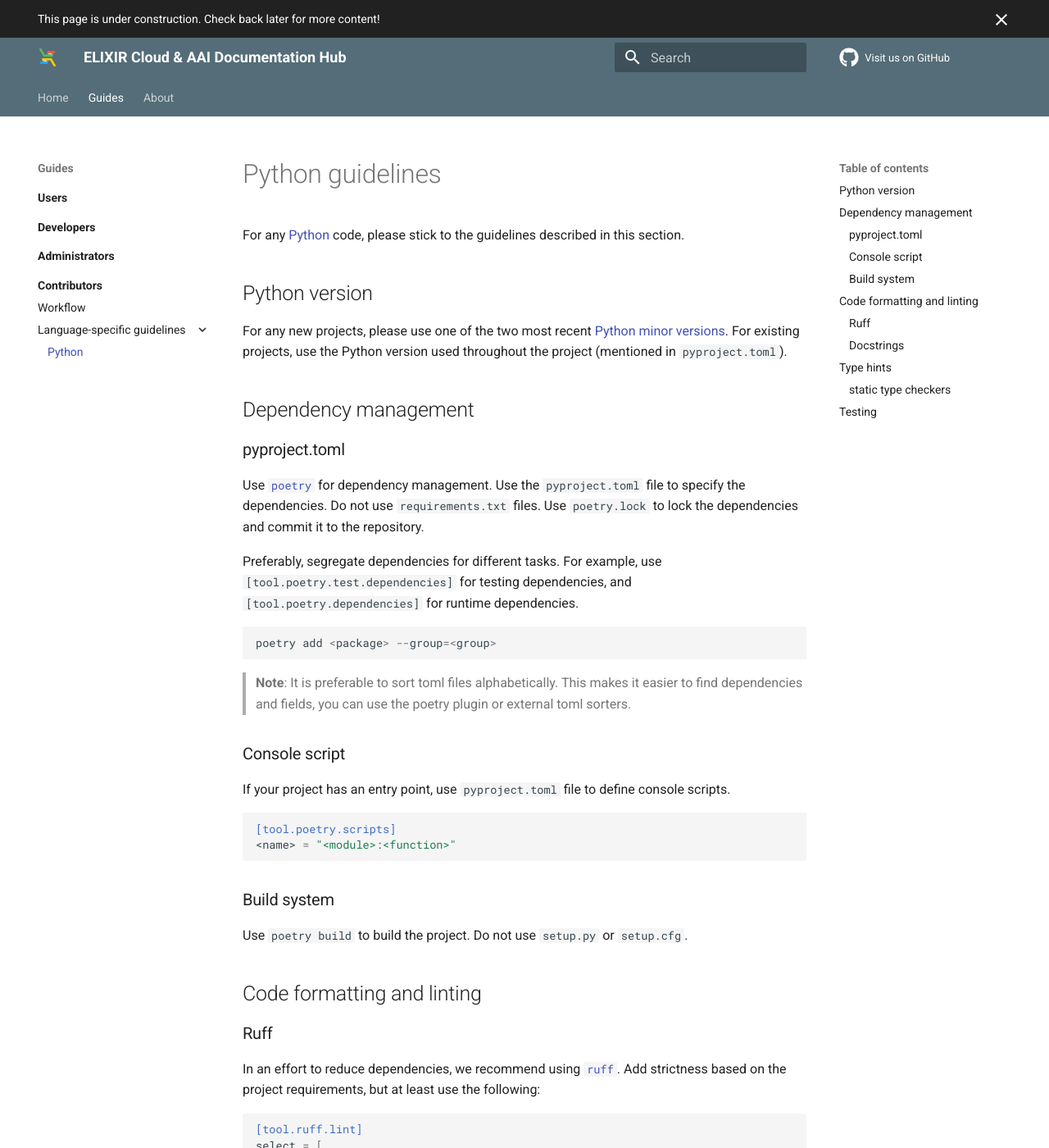
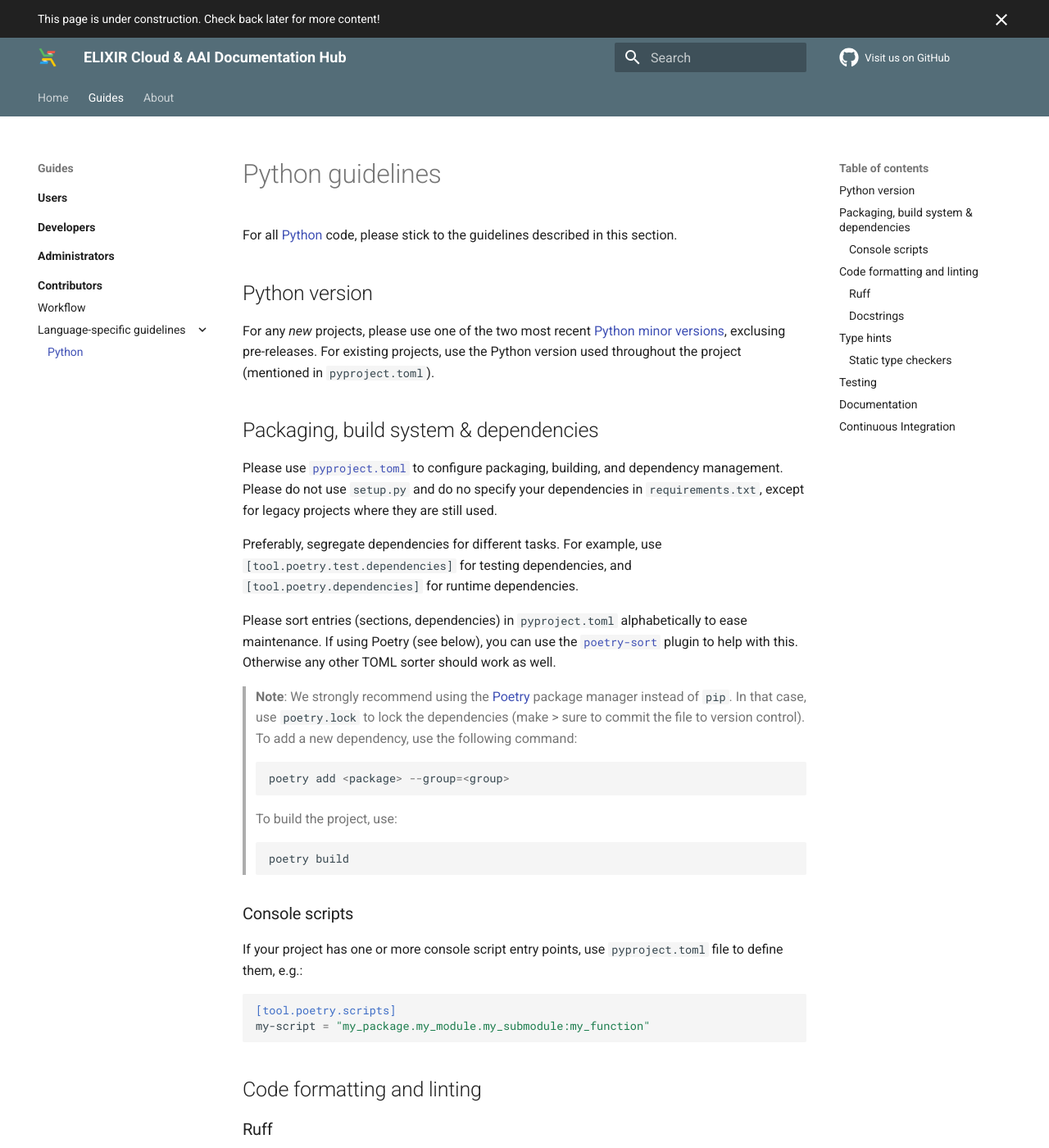
Before and after one commit to elixir-cloud-aai/elixir-cloud-aai.github.io, an MkDocs documentation site: the page built from docs/guides/guide-contributor/language-specific/python.md, in a window 1280 px wide and 1400 px high. Shown: the whole window at 82% size. Built offline with MkDocs 1.6.1 and Material for MkDocs 9.7.7, drawn with Linux system fonts in a browser that asks for light colours; comment, search, counter and statistics services are not loaded; some of the changed text lies outside the part shown.

Commit message:
some updates

````diff
--- a/docs/guides/guide-contributor/language-specific/python.md
+++ b/docs/guides/guide-contributor/language-specific/python.md
@@ -1,52 +1,62 @@
 # Python guidelines
 
-For any [Python][py] code, please stick to the guidelines described in this
+For all [Python][py] code, please stick to the guidelines described in this
 section.
 
 ## Python version
 
-For any new projects, please use one of the two most recent [Python minor
-versions][py-downloads]. For existing projects, use the Python version used
-throughout the project (mentioned in `pyproject.toml`).
+For any _new_ projects, please use one of the two most recent [Python minor
+versions][py-downloads], exclusing pre-releases. For existing projects, use the
+Python version used throughout the project (mentioned in `pyproject.toml`).
 
-## Dependency management
+## Packaging, build system & dependencies
 
-### pyproject.toml
-
-Use [`poetry`][py-poetry] for dependency management. Use the `pyproject.toml`
-file to specify the dependencies. Do not use `requirements.txt` files. Use
-`poetry.lock` to lock the dependencies and commit it to the repository.
+Please use [`pyproject.toml`][py-toml] to configure packaging, building, and
+dependency management. Please do not use `setup.py` and do no specify your
+dependencies in `requirements.txt`, except for legacy projects where they are
+still used.
 
 Preferably, segregate dependencies for different tasks. For example, use
 `[tool.poetry.test.dependencies]` for testing dependencies, and
 `[tool.poetry.dependencies]` for runtime dependencies.
 
-```python
-poetry add <package> --group=<group>
-```
+Please sort entries (sections, dependencies) in `pyproject.toml` alphabetically
+to ease maintenance. If using Poetry (see below), you can use the
+[`poetry-sort`][py-poetry-sort] plugin to help with this. Otherwise any other
+TOML sorter should work as well.
 
-> **Note**: It is preferable to sort toml files alphabetically. This makes it
-> easier to find dependencies and fields, you can use the poetry
-> plugin or external toml sorters.
+> **Note**: We strongly recommend using the [Poetry][py-poetry] package manager
+> instead of `pip`. In that case, use `poetry.lock` to lock the dependencies
+> (make > sure to commit the file to version control). To add a new dependency,
+> use the following command:
+>
+> ```python
+> poetry add <package> --group=<group>
+> ```
+>
+> To build the project, use:
+>
+> ```python
+> poetry build
+> ```
 
-### Console script
-If your project has an entry point, use `pyproject.toml` file to define console
-scripts.
+### Console scripts
+
+If your project has one or more console script entry points, use
+`pyproject.toml` file to define them, e.g.:
 
 ```toml
 [tool.poetry.scripts]
-<name> = "<module>:<function>"
+my-script = "my_package.my_module.my_submodule:my_function"
 ```
-
-### Build system
-
-Use `poetry build` to build the project. Do not use `setup.py` or `setup.cfg`.
 
 ## Code formatting and linting
 
 ### Ruff
-In an effort to reduce dependencies, we recommend using [`ruff`][py-ruff]. Add strictness
-based on the project requirements, but at least use the following:
+
+In an effort to reduce dependencies, we recommend using [`ruff`][py-ruff] for
+new projects and configuring it in `pyproject.toml`. Configure strictness based
+on project requirements, but at least use the following:
 
 ```toml
 [tool.ruff.lint]
@@ -62,36 +72,76 @@ select = [
 ]
 ```
 
-> **Note**: You can fix lints by running `ruff check --fix <Path>` and
-> `ruff format <Path>` to format the code.
+> **Note**: You can fix lints by running `ruff check --fix <Path>` and `ruff
+> format <Path>` to format the code.
 
 ### Docstrings
 
-With pydocstyle, you can enforce the Google-style docstrings. Add the following
-to the `pyproject.toml` file:
+Please use [Google-style docstrings][py-doc-google] for all packages, modules,
+classes, methods and functions. With `pydocstyle`, you can enforce this style
+with the following entry in the `pyproject.toml` file:
 
 ```toml
 [tool.ruff.lint.pydocstyle]
 convention = "google"
 ```
 
-The above will enforce Google-style docstrings. It is recommended to add at least
-`Arguments`, `Args`, `Returns`, `Raises` and `Example` sections to classes, methods
-whereever possible.
+For **methods and functions**, please include at least the following sections,
+where applicable:
+
+- `Args`
+- `Returns` (or `Yields`, for generator functions)
+- `Raises`
+
+For **classes**, please include the `Attributes` section.
+
+Furthermore, in all cases, consider including `Examples` and `Note` sections.
 
 ## Type hints
 
 Add [type hints][py-typing] to _all_ function and method signatures, as well as
-any global variables. Adding type hints to local variables is recommended.
+any global variables. Adding type hints to local variables is recommended if
+types aren't obvious from assignments.
+
 Adding type hints to (unit) tests is not necessary.
 
-### static type checkers
+> **Note**: You can try using [MonkeyType][py-monkey-type] to help with adding
+> type hints to your code.
 
-please use [`mypy`][py-mypy] to check the type hints.
+### Static type checkers
+
+Please use a type checker to check for type consistency across your project. We
+recommend using [`mypy`][py-mypy], but alternatives are acceptable.
 
 ## Testing
 
-Use [`pytest`][py-pytest] as a test runner for unit tests. You can determine
-the test coverage with the [`coverage`][py-cov] package. Strive for a test
-coverage of 100% for new projects. Proposed code changes should never reduce
-the previous test coverage.
+Please provide extensive tests (both unit and integration) for your code and
+determine the test coverage with the [`coverage`][py-cov] package. Strive
+for a test coverage of 100% for unit and 70% for integration tests, because:
+
+> Untested code is broken code.
+
+Please use [`pytest`][py-pytest] as a runner for your tests (it also comes with
+many useful features and extensions).
+
+Be aware that proposed code changes **must never** reduce the previous test
+coverage.
+
+## Documentation
+
+## Continuous Integration
+
+Please add one or more GitHub Actions workflows to your project that do the
+following for pushes to and pull requests against the repository's default
+branch:
+
+- Run linting and formatting checks with `ruff`
+- Run type checks with `mypy`
+- Run unit and integration tests with `pytest`
+- Check the test coverage with `coverage` and upload results to
+  [Codecov][py-codecov]
+- Build and publish documentation (if not set up to be triggered automatically
+  by the publishing system, e.g., Read the Docs)
+
+If the project you are working on is reasonably mature, also consider setting
+up one or more continuous delivery/deployment workflows.
````
Also changed, not shown: includes/references.md (+7 -2 lines).
